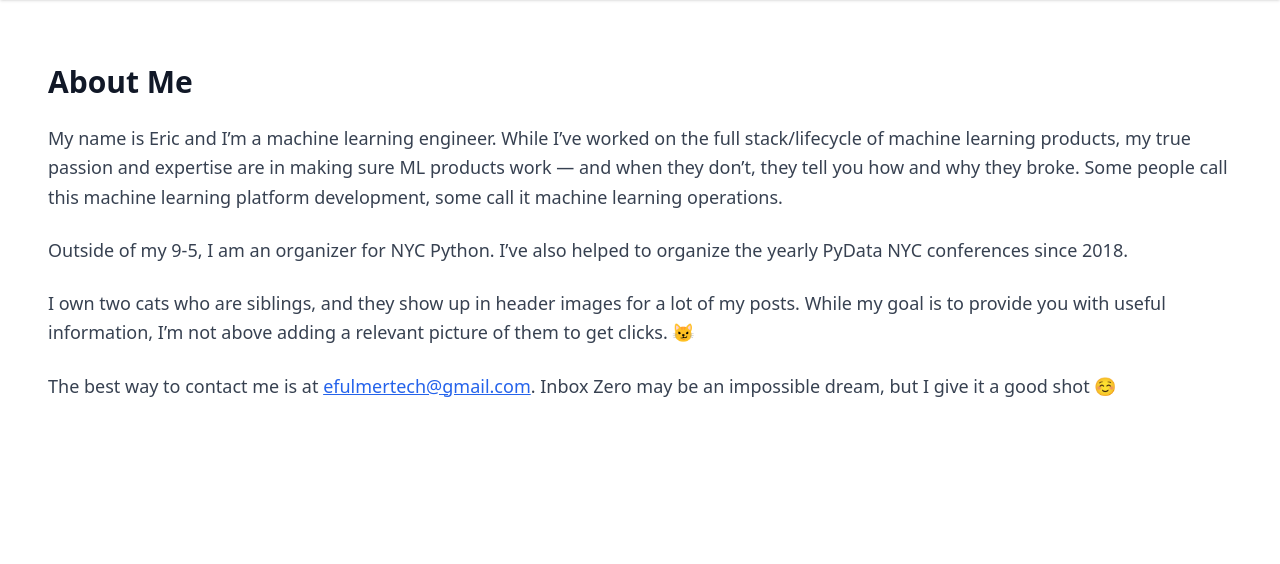
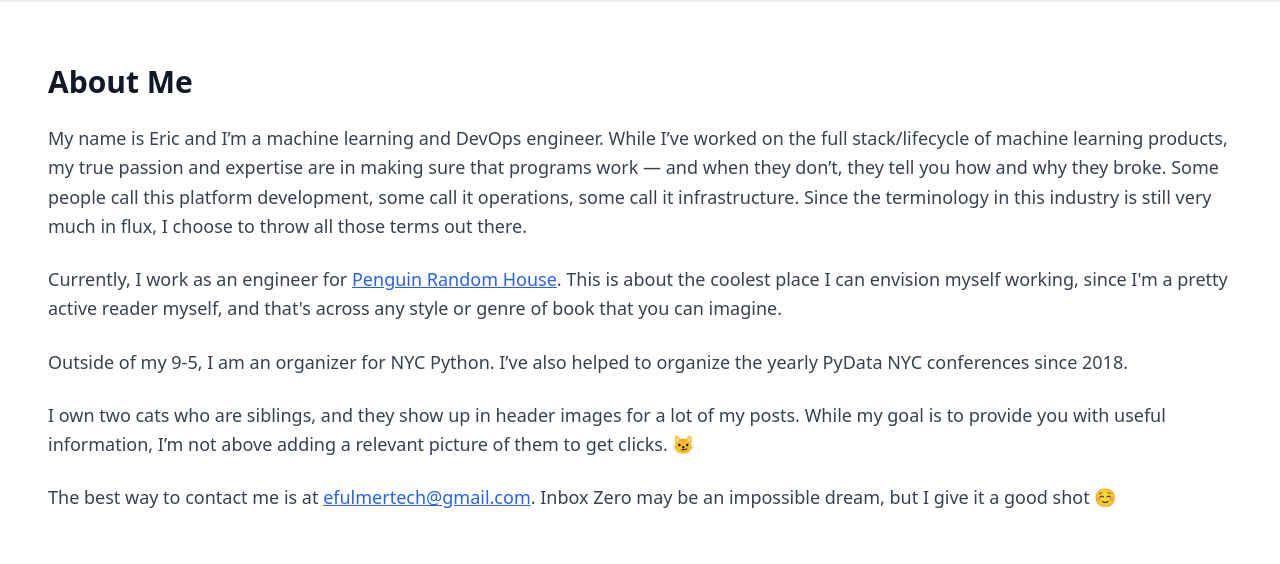
Before and after one commit to EFulmer/portfolio, a Django app: page /about in a window 1280 px wide. Shown: the part 64-628 px from the top of the page. Run offline with Django 4.2, Linux system fonts and the light colour scheme; some libraries are stand-ins or nearby versions.

Commit message:
ENH: add info about my employer and current position

```diff
--- a/templates/core/about.html
+++ b/templates/core/about.html
@@ -8,7 +8,11 @@
             <h1 class="text-3xl font-bold mb-4">About Me</h1>
 
             <p class="text-gray-700 leading-relaxed mb-4">
-                My name is Eric and I’m a machine learning engineer. While I’ve worked on the full stack/lifecycle of machine learning products, my true passion and expertise are in making sure ML products work — and when they don’t, they tell you how and why they broke. Some people call this machine learning platform development, some call it machine learning operations.
+                My name is Eric and I’m a machine learning and DevOps engineer. While I’ve worked on the full stack/lifecycle of machine learning products, my true passion and expertise are in making sure that programs work — and when they don’t, they tell you how and why they broke. Some people call this platform development, some call it operations, some call it infrastructure. Since the terminology in this industry is still very much in flux, I choose to throw all those terms out there.
+            </p>
+
+            <p class="text-gray-700 leading-relaxed mb-4">
+                Currently, I work as an engineer for <a class="text-blue-600 underline" href="https://penguinrandomhouse.com/">Penguin Random House</a>. This is about the coolest place I can envision myself working, since I'm a pretty active reader myself, and that's across any style or genre of book that you can imagine.
             </p>
 
             <p class="text-gray-700 leading-relaxed mb-4">
```
